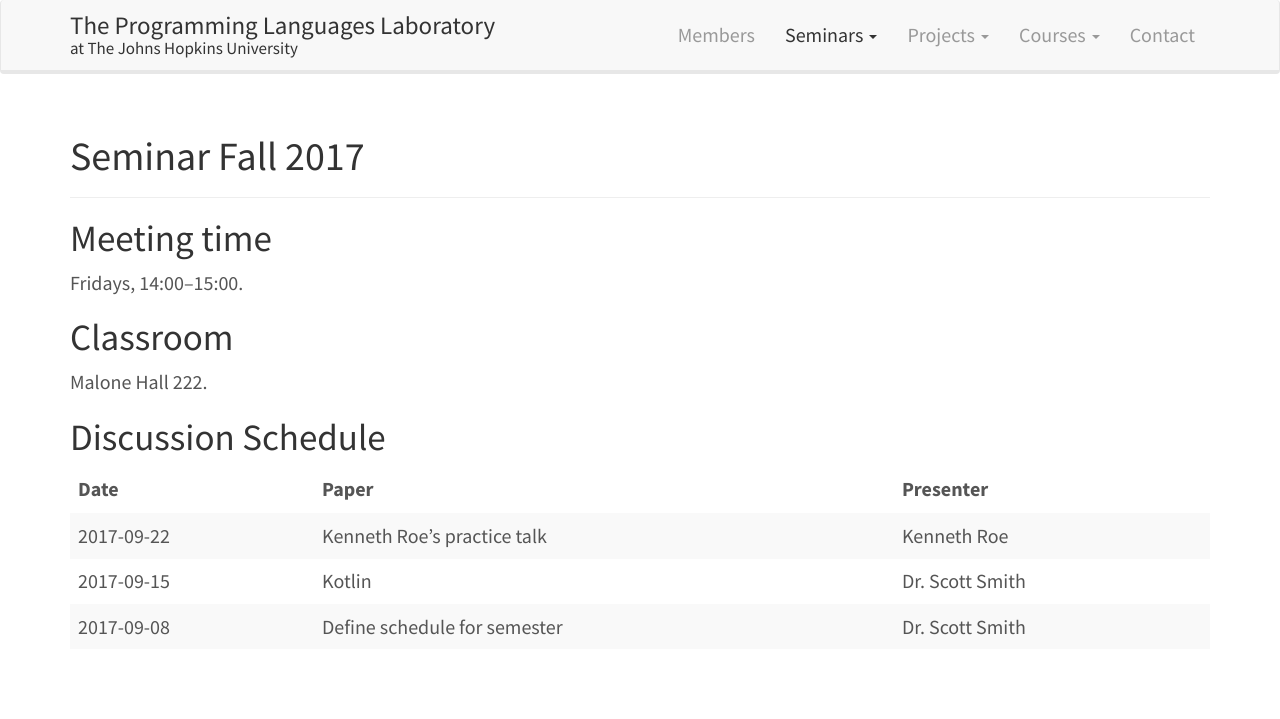
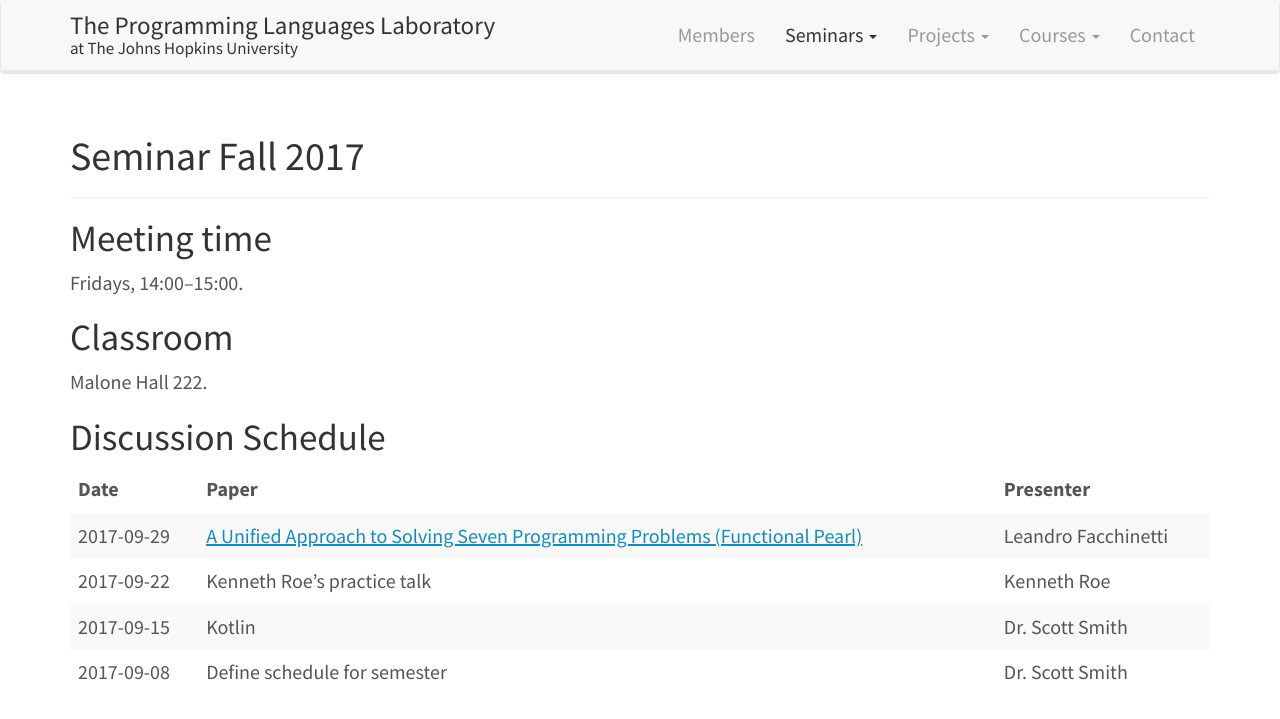
Before and after one commit to JHU-PL-Lab/www-pl-lab, a Jekyll site: the page built from seminars/fall-2017.md, in a window 1280 px wide. Shown: the top 719 px of the page. Built offline with Jekyll 4.4.1, drawn with Linux system fonts in a browser that asks for light colours.

Commit message:
Add 2017-09-29 seminar

```diff
--- a/seminars/fall-2017.md
+++ b/seminars/fall-2017.md
@@ -18,6 +18,7 @@ Discussion Schedule
 
 |       Date | Paper                                                                                                                                                                                                                                     | Presenter                                               |
 |------------+-------------------------------------------------------------------------------------------------------------------------------------------------------------------------------------------------------------------------------------------+---------------------------------------------------------|
+| 2017-09-29 | [A Unified Approach to Solving Seven Programming Problems (Functional Pearl)](https://dl.acm.org/citation.cfm?id=3110252)                                                                                                                 | Leandro Facchinetti                                     |
 | 2017-09-22 | Kenneth Roe’s practice talk                                                                                                                                                                                                               | Kenneth Roe                                             |
 | 2017-09-15 | Kotlin                                                                                                                                                                                                                                    | Dr. Scott Smith                                         |
 | 2017-09-08 | Define schedule for semester                                                                                                                                                                                                              | Dr. Scott Smith                                         |
```
